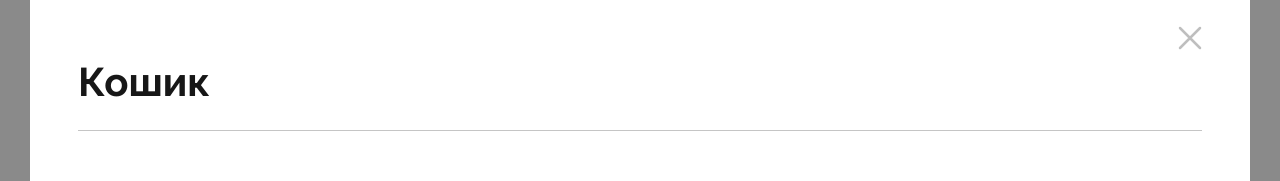
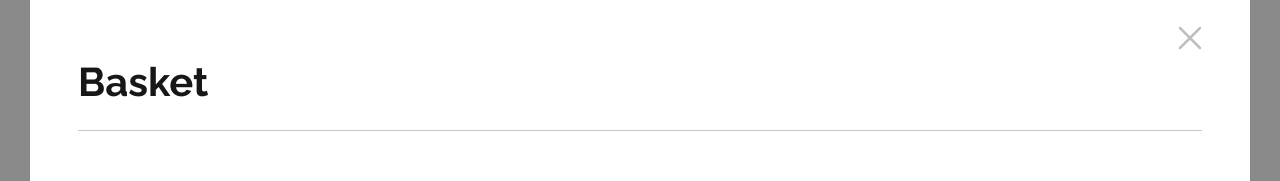
Before and after one commit to SoftRyzen-internship/13candles-frontend, a Next.js app: page /en/business in a window 1280 px wide. Both pictures are taken after a click on the button "Open basket button". Shown: the part 308-489 px from the top of the page. Built offline with nearby package versions, Linux system fonts and the light colour scheme.

Commit message:
fix title in BasketButton

```diff
--- a/app/[lang]/layout.tsx
+++ b/app/[lang]/layout.tsx
@@ -28,14 +28,14 @@ export default async function RootLayout({
   params: { lang: Locale };
 }) {
   const { common, information } = await getDictionary(lang);
-  const { footer } = common;
+  const { footer, header } = common;
 
   return (
     <html lang={lang}>
       <body
         className={`${montserrat.variable} ${raleway.variable} grid min-h-screen grid-cols-1 grid-rows-[1fr_auto] md:grid-rows-[auto_1fr_auto]`}
       >
-        <Header data={common.header} />
+        <Header data={header} />
         <main className="">{children}</main>
         <Footer footer={footer} information={information} />
         <div id="modal" />
--- a/components/Basket/Basket.tsx
+++ b/components/Basket/Basket.tsx
@@ -1,10 +1,10 @@
 import { BasketProps } from './types';
 
-export const Basket: React.FC<BasketProps> = ({ basket: { title } }) => {
+export const Basket: React.FC<BasketProps> = ({ basket }) => {
   return (
     <div>
       <h3 className="title-lg mb-4 border-b border-gray pb-4 xl:mb-6 xl:pb-6">
-        {title}
+        {basket}
       </h3>
     </div>
   );
--- a/components/Basket/types.ts
+++ b/components/Basket/types.ts
@@ -1,3 +1,3 @@
 export interface BasketProps {
-  basket: { title: string };
+  basket?: string;
 }
--- a/components/ui/BasketButton/BasketButton.tsx
+++ b/components/ui/BasketButton/BasketButton.tsx
@@ -24,6 +24,8 @@ export const BasketButton: React.FC<BasketButtonProps> = ({
     className,
   );
 
+  console.log(text);
+
   return (
     <>
       {isIcon ? (
@@ -46,7 +48,7 @@ export const BasketButton: React.FC<BasketButtonProps> = ({
       )}
 
       <ModalWindow onModalClose={onToggleShowModal} showModal={showModal}>
-        <Basket basket={{ title: 'Кошик' }} />
+        <Basket basket={text || ariaLabel} />
       </ModalWindow>
     </>
   );
--- a/dictionaries/en/common.json
+++ b/dictionaries/en/common.json
@@ -26,7 +26,8 @@
       "logoAriaLabelText": "Link with company logo",
       "forBusinesBtnText": "For Business",
       "languageButtonText": "Укр",
-      "basketAriaLabel": "Open basket button"
+      "basketAriaLabel": "Open basket button",
+      "basketTitle": "Basket"
     },
     "footer": {
       "logoAriaLabelText": "Link with company logo",
--- a/dictionaries/uk/common.json
+++ b/dictionaries/uk/common.json
@@ -26,7 +26,8 @@
       "logoAriaLabelText": "Посилання із логотипом компанії",
       "forBusinesBtnText": "Для Бізнесу",
       "languageButtonText": "Eng",
-      "basketAriaLabel": "Кнопка відкриття корзини"
+      "basketAriaLabel": "Кнопка відкриття корзини",
+      "basketTitle": "Кошик"
     },
     "footer": {
       "logoAriaLabelText": "Посилання із логотипом компанії",
--- a/layout/Header/Header.tsx
+++ b/layout/Header/Header.tsx
@@ -25,6 +25,7 @@ export const Header: React.FC<HeaderProps> = ({ data }) => {
     logoAriaLabelText,
     forBusinesBtnText,
     basketAriaLabel,
+    basketTitle,
   } = data;
 
   const pathname = usePathname();
@@ -77,7 +78,11 @@ export const Header: React.FC<HeaderProps> = ({ data }) => {
               buttonText={languageButtonText}
               className="md:mr-7 xl:mr-9 smOnly:hidden"
             />
-            <BasketButton isIcon={true} ariaLabel={basketAriaLabel} />
+            <BasketButton
+              isIcon={true}
+              text={basketTitle}
+              ariaLabel={basketAriaLabel}
+            />
           </div>
         </nav>
       </div>
--- a/layout/Header/types.ts
+++ b/layout/Header/types.ts
@@ -16,5 +16,6 @@ export interface HeaderProps {
     forBusinesBtnText: string;
     languageButtonText: string;
     basketAriaLabel: string;
+    basketTitle: string;
   };
 }
```
